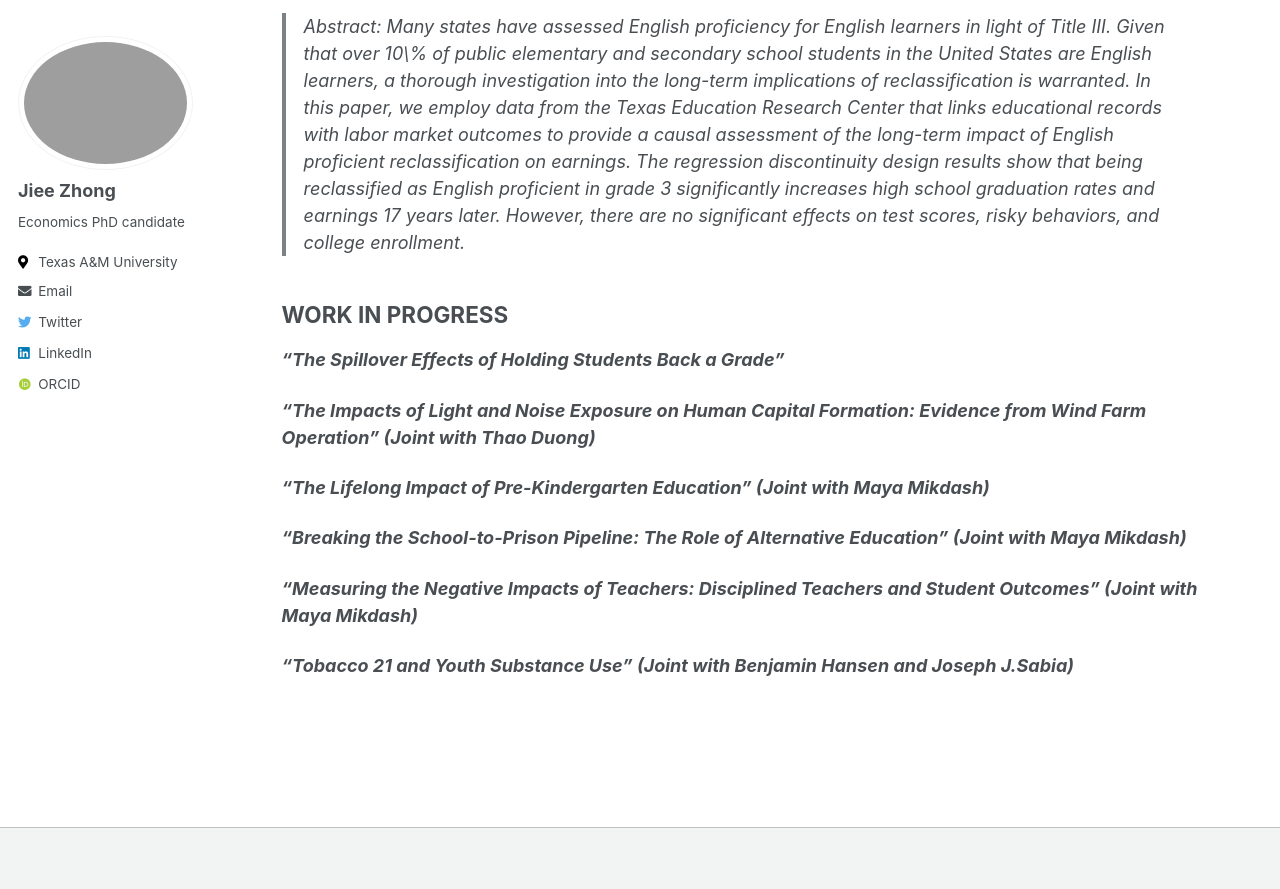
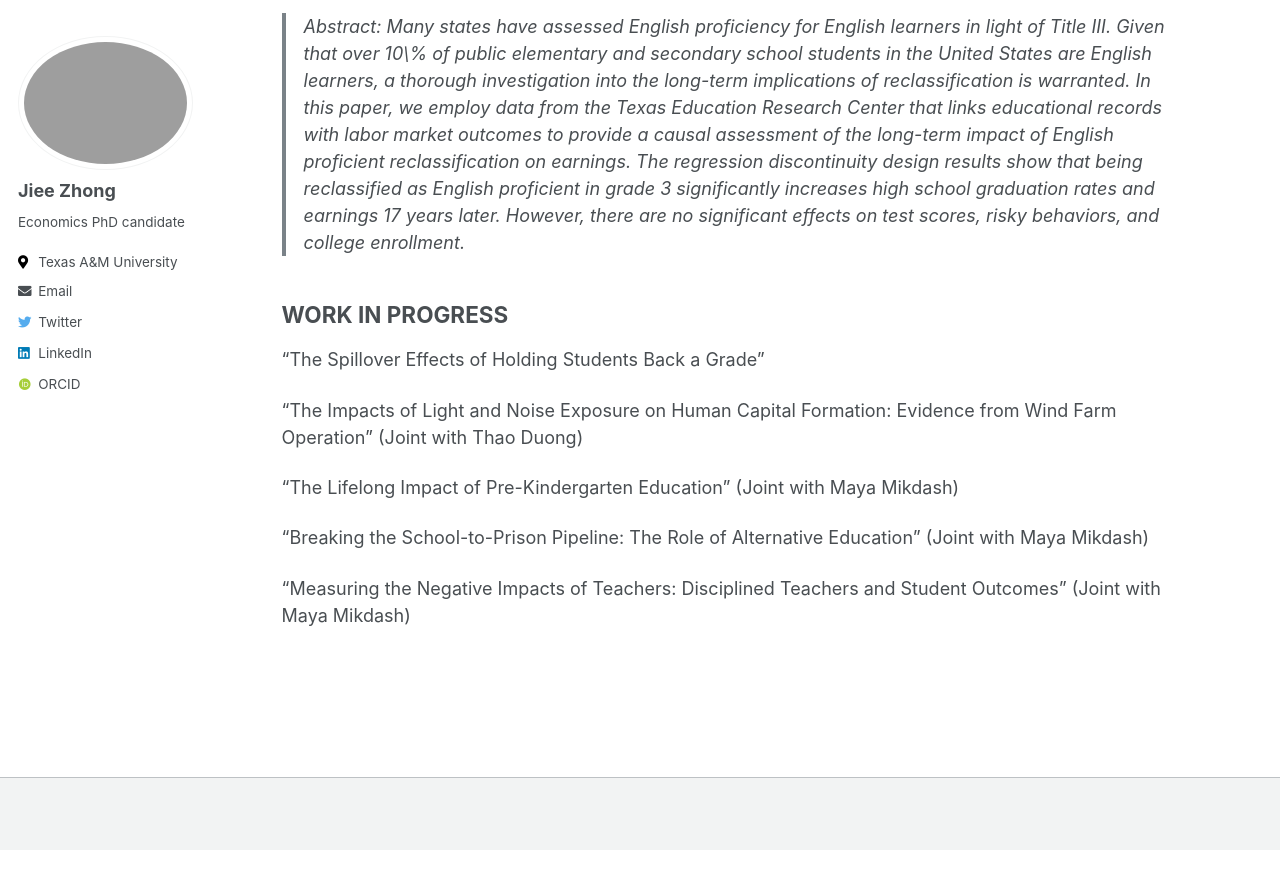
Before and after one commit to jieezhong/jieezhong.github.io, a Jekyll site: the page built from _pages/research.md, in a window 1280 px wide and 900 px high, scrolled down 1702 px. Shown: the top 889 px of the window. Built offline with Jekyll 4.4.1, drawn with Linux system fonts in a browser that asks for light colours; some web fonts are replaced; after the commit the page ends 2552 px from its top, so only the background shows below that.

Commit message:
Update research.md

```diff
--- a/_pages/research.md
+++ b/_pages/research.md
@@ -33,14 +33,12 @@ author_profile: true
 ## WORK IN PROGRESS
 
 
-***"The Spillover Effects of Holding Students Back a Grade"***
+"The Spillover Effects of Holding Students Back a Grade"
 
-***"The Impacts of Light and Noise Exposure on Human Capital Formation: Evidence from Wind Farm Operation" (Joint with Thao Duong)***
+"The Impacts of Light and Noise Exposure on Human Capital Formation: Evidence from Wind Farm Operation" (Joint with Thao Duong)
 
-***"The Lifelong Impact of Pre-Kindergarten Education" (Joint with Maya Mikdash)***
+"The Lifelong Impact of Pre-Kindergarten Education" (Joint with Maya Mikdash)
 
-***"Breaking the School-to-Prison Pipeline: The Role of Alternative Education" (Joint with Maya Mikdash)***
+"Breaking the School-to-Prison Pipeline: The Role of Alternative Education" (Joint with Maya Mikdash)
 
-***"Measuring the Negative Impacts of Teachers: Disciplined Teachers and Student Outcomes" (Joint with Maya Mikdash)***
-
-***"Tobacco 21 and Youth Substance Use" (Joint with Benjamin Hansen and Joseph J.Sabia)***
+"Measuring the Negative Impacts of Teachers: Disciplined Teachers and Student Outcomes" (Joint with Maya Mikdash)
```
